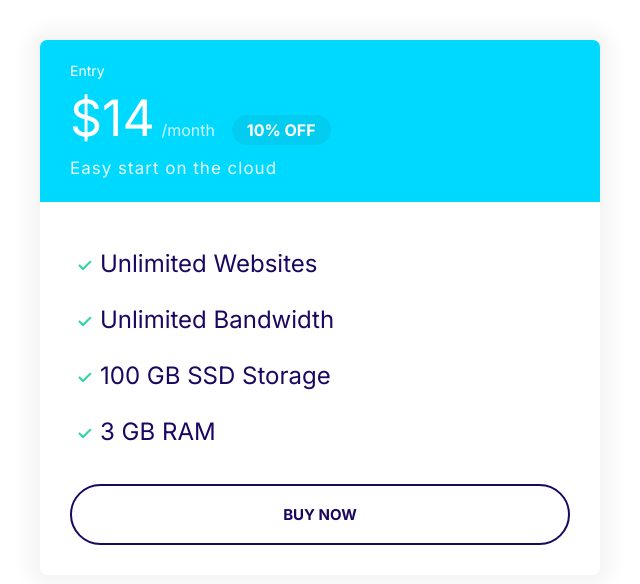
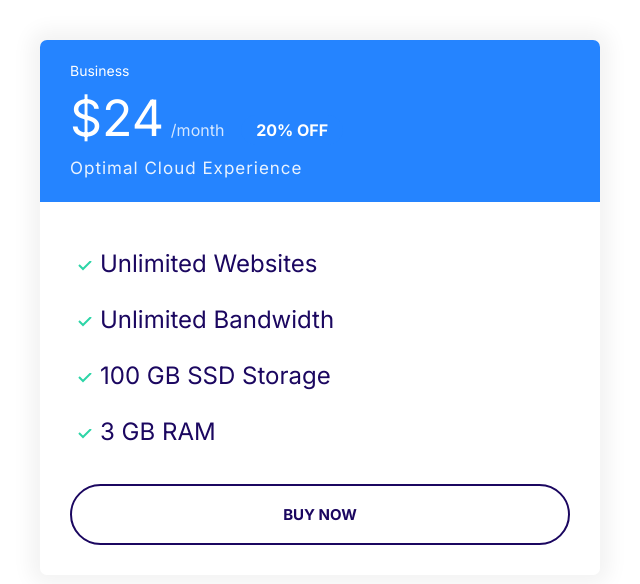
Before and after one commit to bietty/naemi, a plain HTML site: page index.html in a window 1280 px wide. Shown: the whole page, without its empty margins (0-640 px from the left). Drawn offline with Linux system fonts and the light colour scheme.

Commit message:
adding a new svg file.

```diff
--- a/index.html
+++ b/index.html
@@ -16,13 +16,13 @@
   <body>
     <div class="hi">
       <div class="plan">
-        <div class="card card--secondary">
+        <div class="card card--primary">
           <header class="card__header">
-            <h3 class="plan__name">Entry</h3>
-            <span class="plan__price">$14</span>
+            <h3 class="plan__name">Business</h3>
+            <span class="plan__price">$24</span>
             <span class="plan__billing-cycle">/month</span>
-            <span class="badge badge--secondary badge--small">10% OFF</span>
-            <span class="plan__description">Easy start on the cloud</span>
+            <span class="badge badge--primary badge--small">20% OFF</span>
+            <span class="plan__description">Optimal Cloud Experience</span>
           </header>
           <div class="card__body">
             <ul class="list list--tick">
```
Also changed, not shown: images/popular.svg (added).
